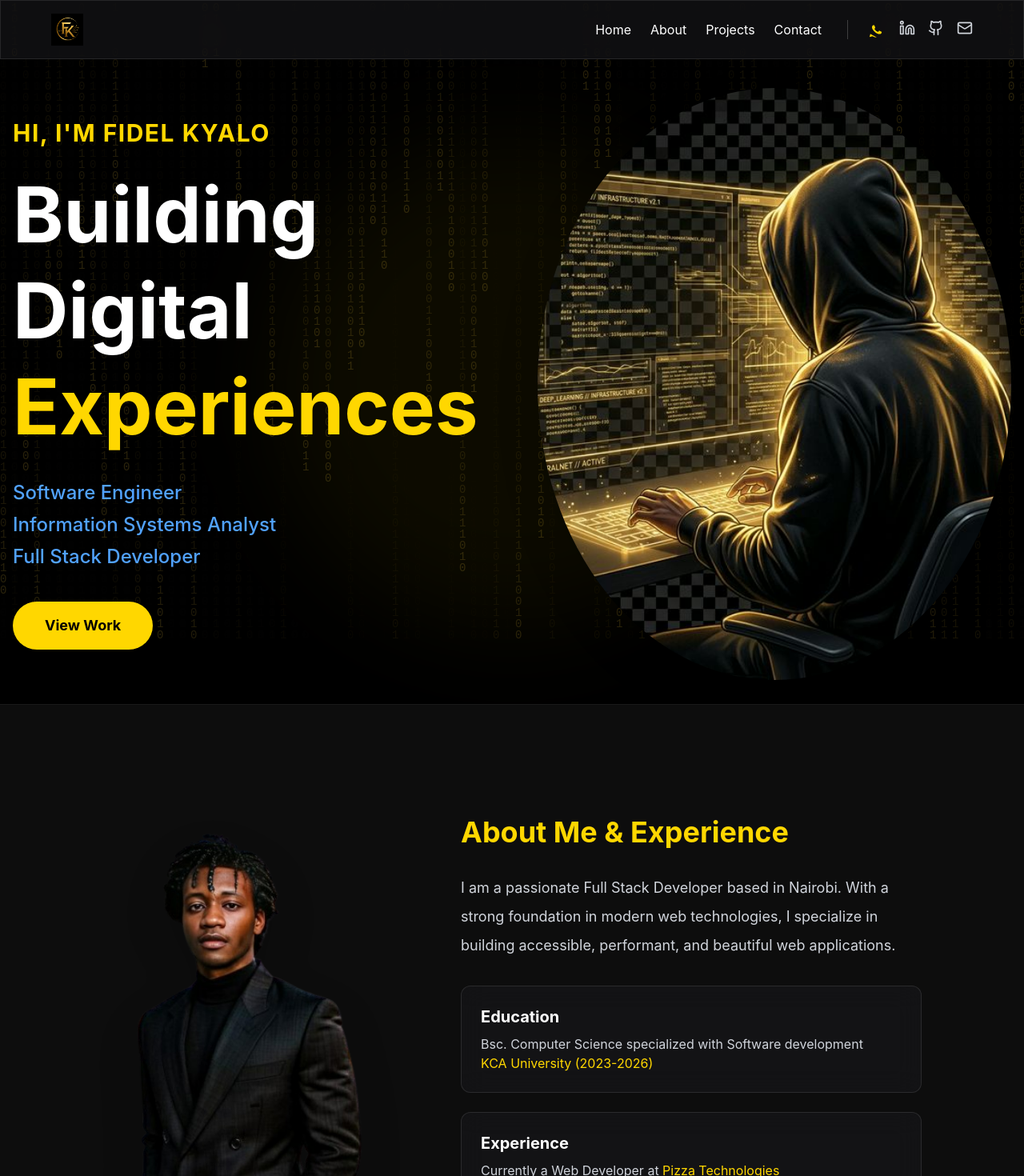
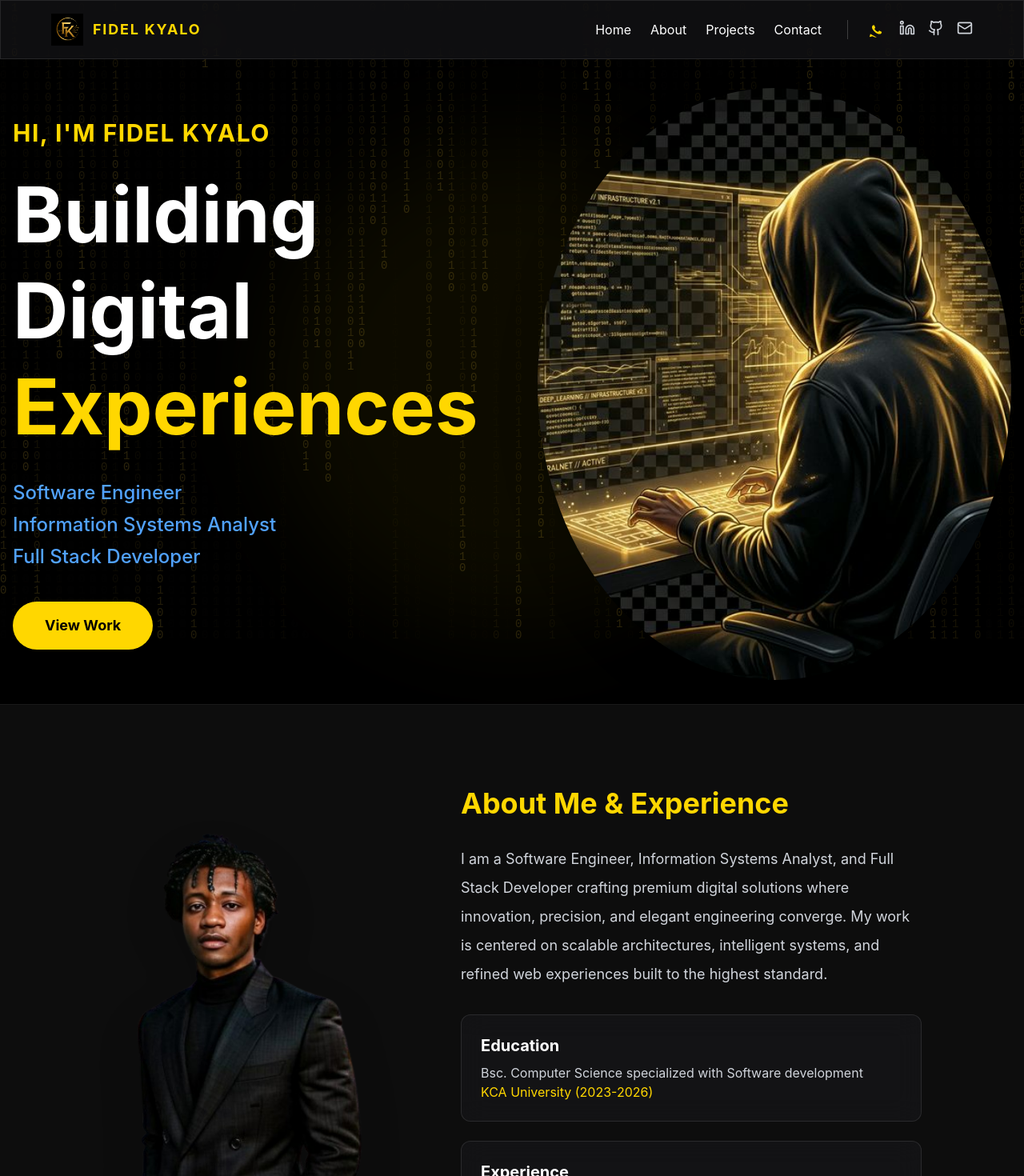
Before and after one commit to Fidelkyalo/Fidel_Portfolio, a React (Vite) app: page / in a window 1280 px wide. Shown: the top 1470 px of the page at 80% size. Built offline with nearby package versions, Linux system fonts and the light colour scheme.

Commit message:
Update about bio, add name beside navbar logo

```diff
--- a/src/App.jsx
+++ b/src/App.jsx
@@ -38,8 +38,9 @@ function App() {
             {isMenuOpen ? <X size={24} /> : <Menu size={24} />}
           </button>
 
-          <a href="#home" className="cursor-pointer hidden md:block hover:opacity-80 transition-opacity">
+          <a href="#home" className="cursor-pointer hidden md:flex items-center gap-3 hover:opacity-80 transition-opacity">
             <img src="images/fidel logo.png" alt="Fidel Kyalo" className="h-10 object-contain" />
+            <span className="text-gold font-bold text-lg tracking-widest uppercase">Fidel Kyalo</span>
           </a>
 
           <div className="flex items-center gap-8 md:gap-8 flex-1 md:flex-none justify-center md:justify-end">
@@ -198,8 +199,7 @@ function App() {
             <div className="flex-1 max-w-xl">
               <h2 className="text-4xl font-bold mb-8 text-gold">About Me & Experience</h2>
               <p className="text-gray-300 mb-8 leading-loose text-lg">
-                I am a passionate Full Stack Developer based in Nairobi. With a strong foundation in modern web technologies,
-                I specialize in building accessible, performant, and beautiful web applications.
+                I am a Software Engineer, Information Systems Analyst, and Full Stack Developer crafting premium digital solutions where innovation, precision, and elegant engineering converge. My work is centered on scalable architectures, intelligent systems, and refined web experiences built to the highest standard.
               </p>
 
               <div className="space-y-6 mb-8">
```
